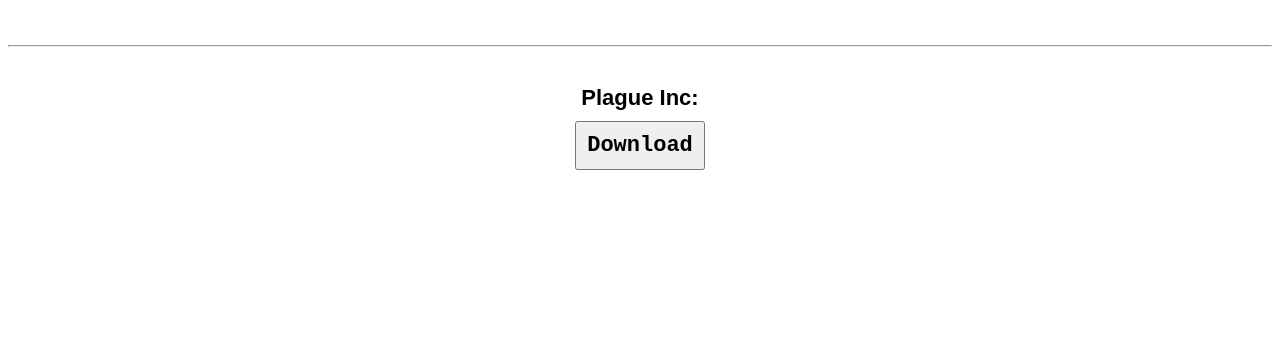
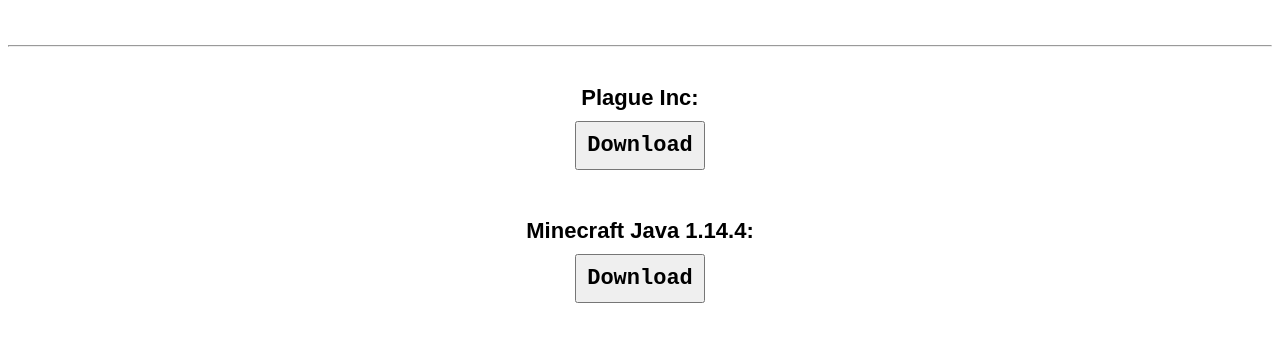
Before and after one commit to NoobBit/SofaKing, a plain HTML site: page game.html in a window 1280 px wide. Shown: the part 168-510 px from the top of the page. Drawn offline with Linux system fonts and the light colour scheme.

Commit message:
Snapshot 2022.5.12.0

```diff
--- a/game.html
+++ b/game.html
@@ -13,11 +13,20 @@
         <i><h2 class="title-sub">Veritas' best and most secure game archive!</h4></i>
     </div>
     <hr>
+    <div class="dccontainer">
         <div class="dc">
             <div class="h2">Plague Inc: </div>
             <a href="https://drive.google.com/uc?export=download&id=1VjqBuuUy7eBPiasUEM5Ql_eMTQ06fDjt" target="new">
                 <button class="dbc">Download</button>
             </a>
+        <div>
         <br>
+        <div class="dc">
+            <div class="h2">Minecraft Java 1.14.4: </div>
+            <a href="https://drive.google.com/drive/folders/1p2Z3Ve5o6P1h08P7ituCkutqDp9xDyLu?usp=sharing" target="new">
+                <button class="dbc">Download</button>
+            </a>
+        <div>
+    </div>
 </body>
 </html>
```
Lines whose indentation alone changed are shown as unchanged.
